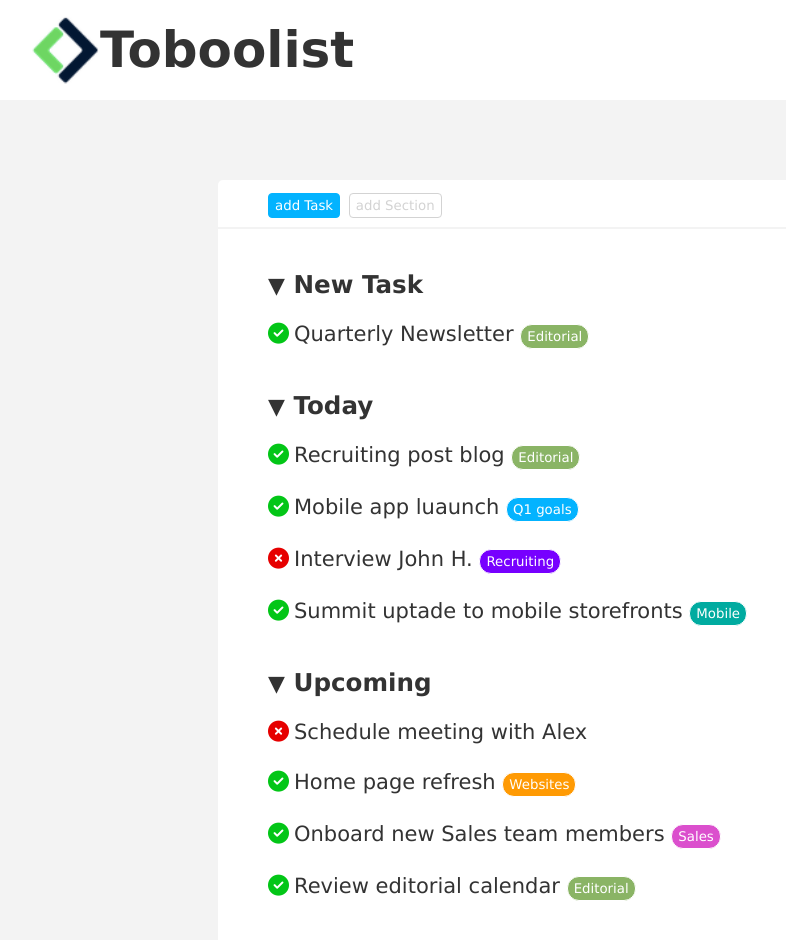
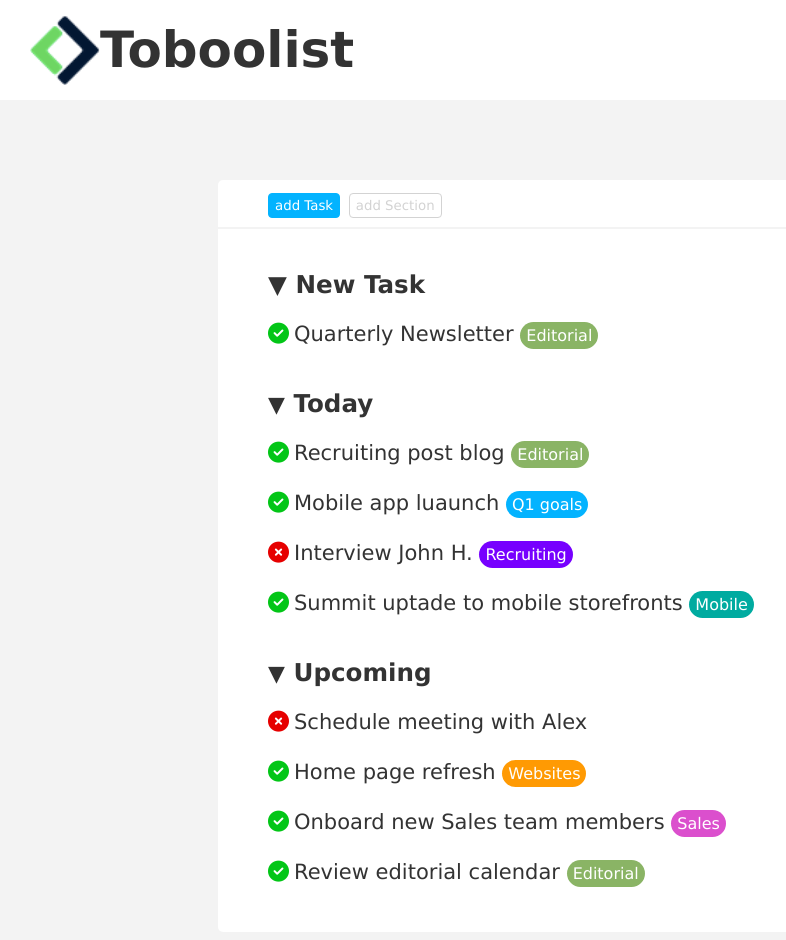
Before and after one commit to DavideSberna/html-css-toboolist, a plain HTML site: page index.html in a window 1280 px wide. Shown: the whole page, without its empty margins (0-786 px from the left). Drawn offline with Linux system fonts and the light colour scheme.

Commit message:
fetch of w3cvalidator error

```diff
--- a/CSS/style.css
+++ b/CSS/style.css
@@ -107,7 +107,7 @@ ul {
     margin-top: 20px;
     margin-left: 50px;
 }
-.divAddTask #iconTask {
+.divAddTask .iconTask {
     font-size: 22px;
 }
 .divAddTask h3 {
@@ -118,12 +118,6 @@ ul {
     list-style-type: none;
     display: inline-block;
     padding: 3px 0 3px 0;
-}
-.divAddTask ul:hover{
-    background-color: rgb(237, 237, 237);
-    border-radius: 5px;
-    width: 600px;
-    padding-left: 2px;
 }
 
 
@@ -136,10 +130,11 @@ ul {
 .buttonEditorial{
 
     color: white;
-    border-radius: 12px;
+    border-radius: 15px;
     margin: 3px 2px 2px 0px;
     padding: 4px 6px 4px 6px;
-    border: solid 1px;
+
+    font-size: 16px;
 }
 
 .buttonEditorial {
--- a/index.html
+++ b/index.html
@@ -13,7 +13,7 @@
     <header class="header">
         <section>
             <div>
-                <img src="./img/logo copia.png" alt="logo to boo list">
+                <img src="./img/Logo.png" alt="logo">
                 <h1>Toboolist</h1>
             </div>
         </section>
@@ -32,50 +32,50 @@
                     <h3><span id="iconTask" >&#9660;</span> New Task</h3>
                         <ul>
                             <li><i class="fa-solid fa-circle-check"></i>Quarterly Newsletter</li>
-                            <button class="buttonEditorial">Editorial</button>
+                            <li><span class="buttonEditorial">Editorial</span></li>
                         </ul>
                 </div>
 
 
                    <!-- second new task ----------------------------------------------- -->
                 <div class="divAddTask">
-                    <h3><span id="iconTask" >&#9660;</span> Today</h3>
+                    <h3><span class="iconTask" >&#9660;</span> Today</h3>
                         <ul>
                             <li><i class="fa-solid fa-circle-check"></i>Recruiting post blog</li>
-                            <button class="buttonEditorial">Editorial</button>
+                            <li><span class="buttonEditorial">Editorial</span></li>
                         </ul>
                         <ul>
                             <li><i class="fa-solid fa-circle-check"></i>Mobile app luaunch</li>
-                            <button class="button-Q1-goals">Q1 goals</button>
+                            <li><span class="button-Q1-goals">Q1 goals</span></li>
                         </ul>
                         <ul>
                             <li><i class="fa-solid fa-circle-xmark"></i>Interview John H.</li>
-                            <button class="button-Recruiting">Recruiting</button>
+                            <li><span class="button-Recruiting">Recruiting</span></li>
                         </ul>
                         <ul>
                             <li><i class="fa-solid fa-circle-check"></i>Summit uptade to mobile storefronts </li>
-                            <button class="button-Mobile">Mobile</button>
+                            <li><span class="button-Mobile">Mobile</span></li>
                         </ul>
                 </div>
 
                    <!-- third new task ----------------------------------------------- -->
 
                 <div class="divAddTask">
-                    <h3><span id="iconTask" >&#9660;</span> Upcoming</h3>
+                    <h3><span class="iconTask" >&#9660;</span> Upcoming</h3>
                         <ul>
-                            <li><i class="fa-solid fa-circle-xmark"></i></i>Schedule meeting with Alex</li>
+                            <li><i class="fa-solid fa-circle-xmark"></i>Schedule meeting with Alex</li>
                         </ul>
                         <ul>
                             <li><i class="fa-solid fa-circle-check"></i>Home page refresh</li>
-                            <button class="button-Websites">Websites</button>
+                            <li><span class="button-Websites">Websites</span></li>
                         </ul>
                         <ul>
                             <li><i class="fa-solid fa-circle-check"></i>Onboard new Sales team members</li>
-                            <button class="button-Sales">Sales</button>
+                            <li><span class="button-Sales">Sales</span></li>
                         </ul>
                         <ul>
                             <li><i class="fa-solid fa-circle-check"></i>Review editorial calendar</li>
-                            <button class="buttonEditorial">Editorial</button>
+                            <li><span class="buttonEditorial">Editorial</span></li>
                         </ul>
                 </div>
             </section>
```
